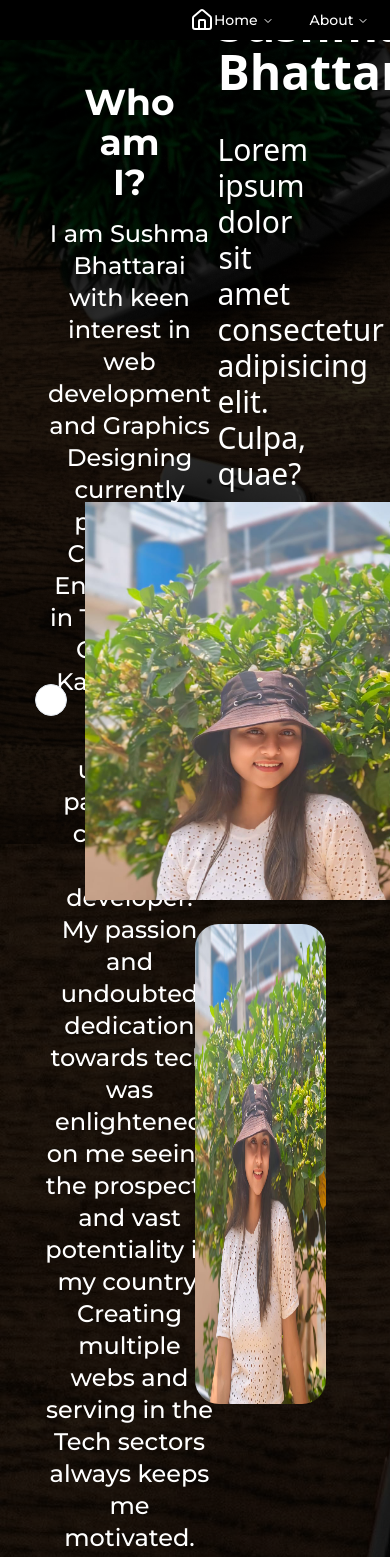
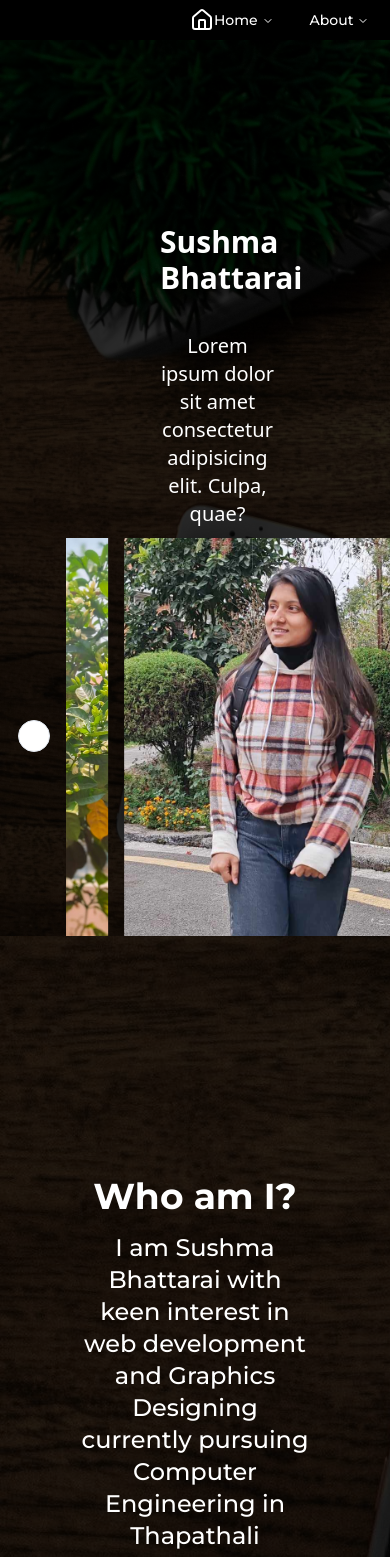
Before and after one commit to bhattaraisushma/Portfolio_, a React (Vite) app in the folder frontend/: page / in a window 390 px wide. Shown: the top 1557 px of the page. Built offline with nearby package versions, Linux system fonts and the light colour scheme.

Commit message:
responsive

```diff
--- a/frontend/src/components/About.jsx
+++ b/frontend/src/components/About.jsx
@@ -2,8 +2,8 @@ import React from 'react'
 
 const About = () => {
   return (
-    <div className='h-screen w-full flex flex-row  justify-between text-white px-[4rem] font-montserrat' id='/about'>
-    <div className='flex  flex-col m items-center w-[50%] p-4 justify-center'>
+    <div className='md:h-screen h-fit w-full flex md:flex-row flex-col justify-between text-white px-[4rem] font-montserrat' id='/about'>
+    <div className='flex  flex-col  items-center md:w-[50%] w-full p-4 justify-center'>
 <h1 className='text-4xl font-bold pb-4'>    Who am  I? </h1>
 <h2 className='text-2xl font-medium pb-6'>I am Sushma Bhattarai with keen interest in web development and Graphics Designing currently pursuing Computer Engineering in Thapathali Campus, Kathmandu</h2>
 <h2 className='text-2xl font-medium'>I have a ultimate passion for code as a web developer. My passion and undoubted dedication towards tech was enlightened on me seeing the prospects and vast potentiality in my country.
--- a/frontend/src/components/Home.jsx
+++ b/frontend/src/components/Home.jsx
@@ -14,15 +14,15 @@ import Skill from './Skill'
 const Home = () => {
   return (
     <>
-         <div className='bg-bgimg h-screen w-screen bg-cover   bg-no-repeat text-white' id ='/'>
+         <div className='bg-bgimg md:h-screen h-fit w-screen bg-cover md:mb-0 mb-[14rem]  bg-no-repeat text-white' id ='/'>
 
-    <div className="bg-[#000000] bg-opacity-[80%] h-screen w-screen z-0 pl-[10rem] " >
+    <div className="bg-[#000000] bg-opacity-[80%] md:h-screen h-fit w-screen  pl-[10rem]" >
 
-<div className='flex md:flex-row flex-col md:justify-between gap-2 items-center h-full w-full   '>
+<div className='flex md:flex-row flex-col md:justify-between gap-2 md:items-center md:h-full w-screen h-fit pt-[14rem]  '>
 
-    <div className='flex flex-col gap-9   w-[50%] pr-[5rem] '>
-    <h1  className='text-5xl font-semibold'>Sushma Bhattarai</h1>
-    <h2 className='text-3xl'>Lorem ipsum dolor sit amet consectetur adipisicing elit. Culpa, quae?</h2>
+    <div className='flex flex-col gap-9  w-[50%]  pr-[5rem] '>
+    <h1  className='md:text-5xl text-3xl font-semibold'>Sushma Bhattarai</h1>
+    <h2 className='md:text-3xl text-xl'>Lorem ipsum dolor sit amet consectetur adipisicing elit. Culpa, quae?</h2>
       </div>
      <div className=' flex justify-center items-center   md:h-full w-[50%]  '>
     <div className=''>
```
